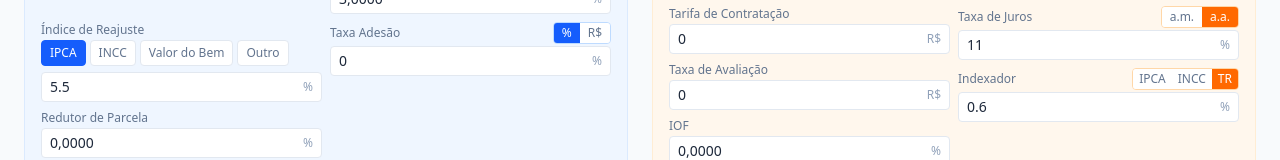
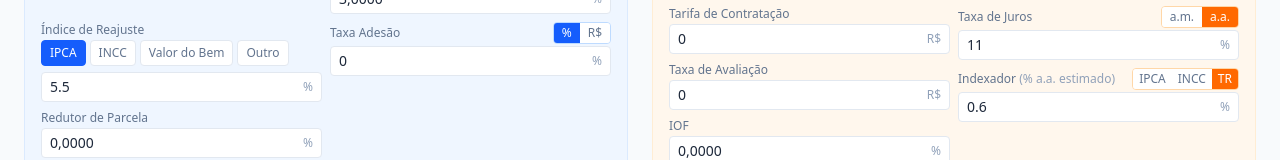
Before and after one commit to SetUp-Assessoria/cet-consorcio, a React (Vite) app: page / in a window 1280 px wide. Shown: the part 312-472 px from the top of the page. Built offline with nearby package versions, Linux system fonts and the light colour scheme.

Commit message:
fix: indicar que indexador do financiamento é % a.a. estimado

```diff
--- a/src/components/InputPanel.tsx
+++ b/src/components/InputPanel.tsx
@@ -164,7 +164,7 @@ function CampoIndexador({
   return (
     <div className="flex flex-col gap-0.5">
       <div className="flex items-center justify-between">
-        <label className="text-xs font-medium text-slate-500">Indexador</label>
+        <label className="text-xs font-medium text-slate-500">Indexador <span className="font-normal text-slate-400">(% a.a. estimado)</span></label>
         <div className="flex rounded border border-orange-200 overflow-hidden text-xs">
           {(['IPCA', 'INCC', 'TR'] as Indexador[]).map((idx) => (
             <button key={idx} type="button"
```
